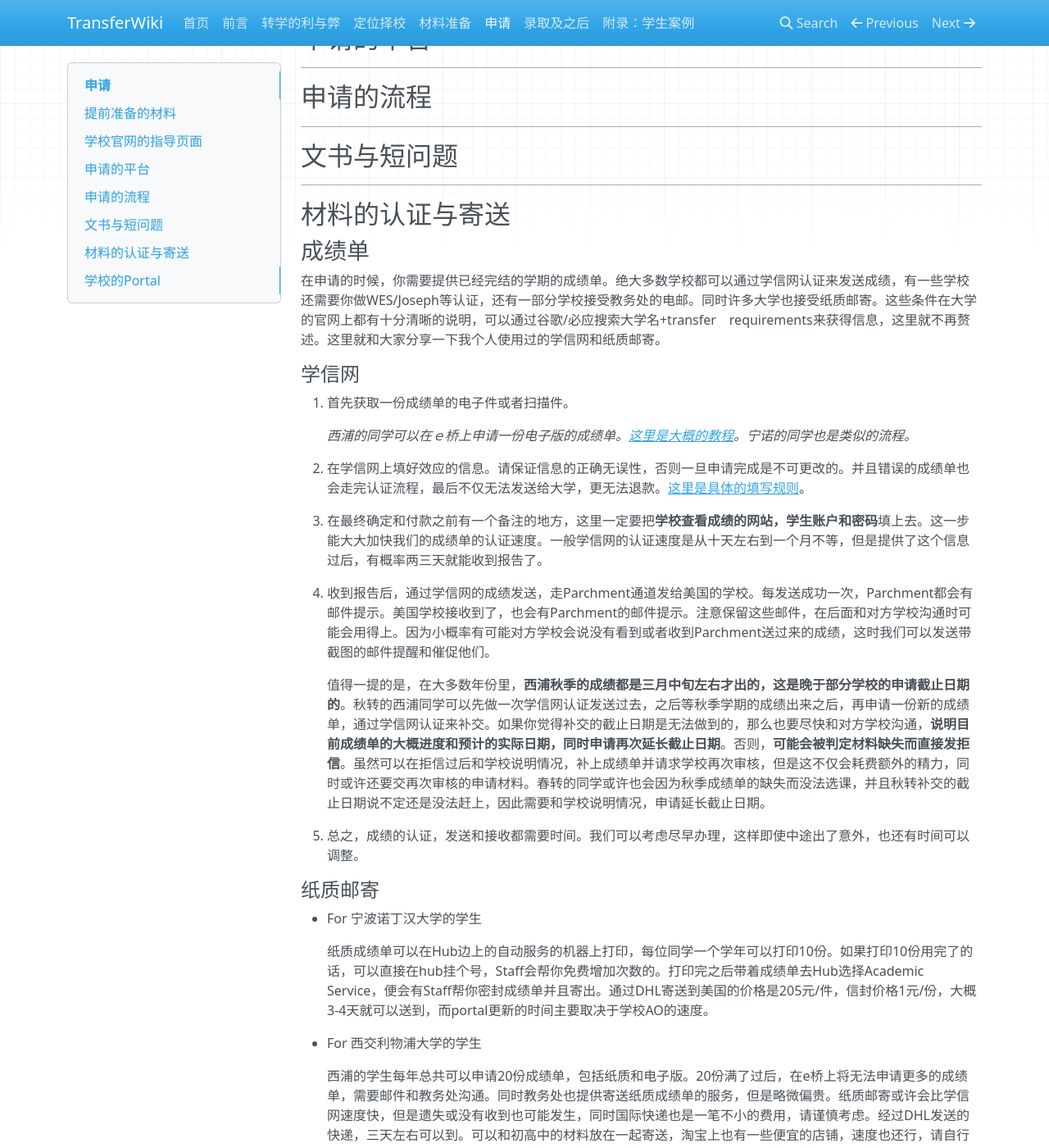
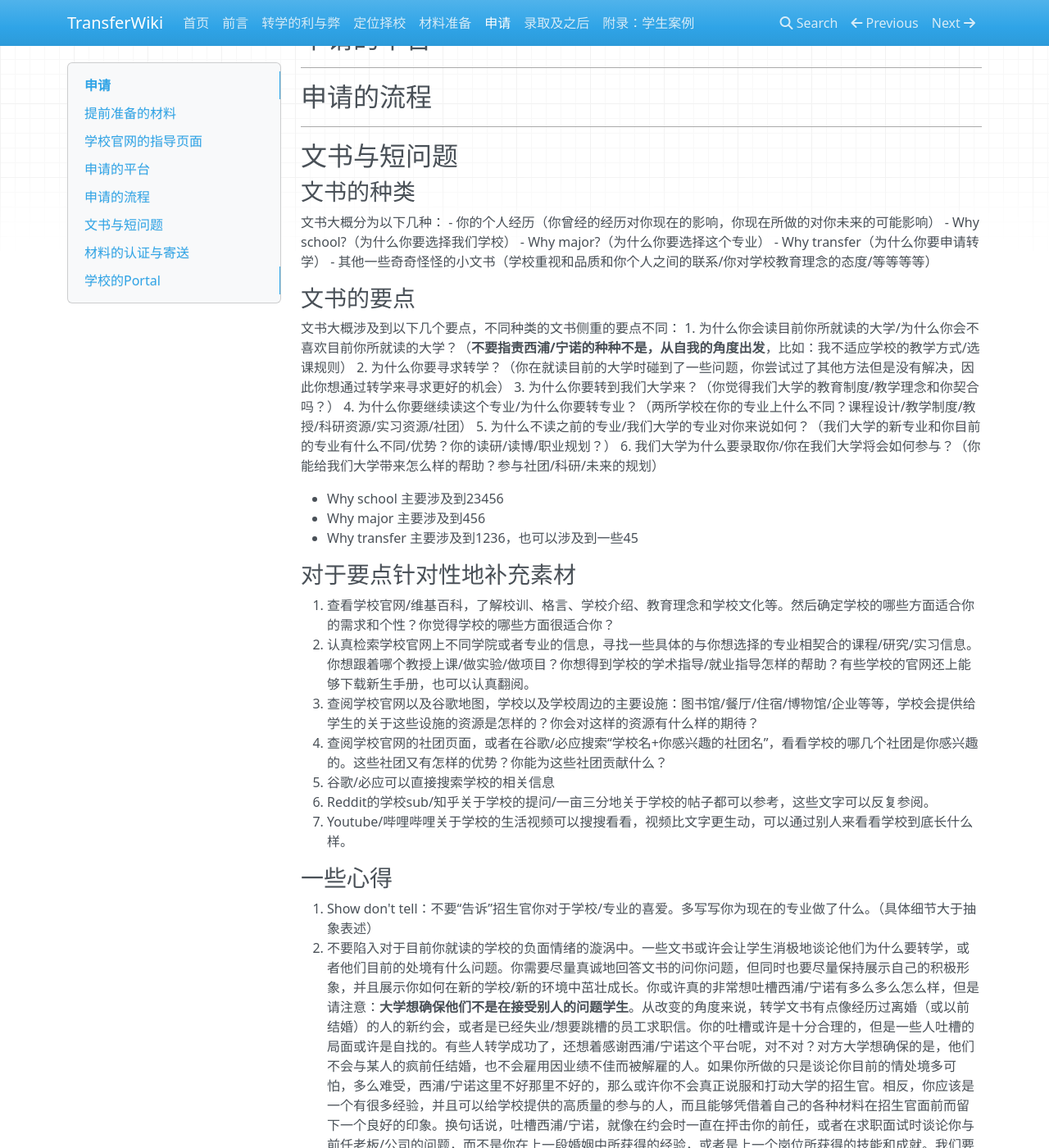
Before and after one commit to SihanXU/TransferWiki, an MkDocs documentation site: the page built from docs/apply.md, in a window 1280 px wide and 1400 px high, scrolled down 695 px. Shown: the whole window at 82% size. Built offline with MkDocs 1.6.1, drawn with Linux system fonts in a browser that asks for light colours; nearby versions of some CDN libraries; some of the changed text lies outside the part shown.

Commit message:
Update apply.md

```diff
--- a/docs/apply.md
+++ b/docs/apply.md
@@ -6,7 +6,7 @@
 
 ### 用于写文书的素材
 
-在写文书之前，我们建议你先准备好一份通用的文书素材。里面可以包括但不限于：过去的经历，学习成绩，学习计划和未来的理想。有一份通用的文书素材可以在很大程度上提高写文书的效率。
+在写文书之前，我们建议你先准备好一份通用的文书素材。里面可以包括但不限于：过去的经历，学习成绩，学习计划和未来的理想。有一份通用的文书素材可以在很大程度上提高写文书的效率。具体我们在下面详细会说。
 
 不同学校的文书题目具体是不同的，官网上也可以找到。有些学校不要文书。如果你签约了中介，那么可以多和文书老师交流。比如自己先写一版，之后请老师给上批注和修改意见。如果你不打算请中介，也可以找兼职网站上的英语专业的人来修改。比如外国网站[Fiverr](https://www.fiverr.com/)上就有许多有资质的native speaker。这么做优点是有
 
@@ -35,8 +35,41 @@
 ***
 
 ## 文书与短问题
+### 文书的种类
 
-***
+文书大概分为以下几种：
+- 你的个人经历（你曾经的经历对你现在的影响，你现在所做的对你未来的可能影响）
+- Why school?（为什么你要选择我们学校）
+- Why major?（为什么你要选择这个专业）
+- Why transfer（为什么你要申请转学）
+- 其他一些奇奇怪怪的小文书（学校重视和品质和你个人之间的联系/你对学校教育理念的态度/等等等等）
+
+### 文书的要点
+文书大概涉及到以下几个要点，不同种类的文书侧重的要点不同：
+1. 为什么你会读目前你所就读的大学/为什么你会不喜欢目前你所就读的大学？（**不要指责西浦/宁诺的种种不是，从自我的角度出发**，比如：我不适应学校的教学方式/选课规则）
+2. 为什么你要寻求转学？（你在就读目前的大学时碰到了一些问题，你尝试过了其他方法但是没有解决，因此你想通过转学来寻求更好的机会）
+3. 为什么你要转到我们大学来？（你觉得我们大学的教育制度/教学理念和你契合吗？）
+4. 为什么你要继续读这个专业/为什么你要转专业？（两所学校在你的专业上什么不同？课程设计/教学制度/教授/科研资源/实习资源/社团）
+5. 为什么不读之前的专业/我们大学的专业对你来说如何？（我们大学的新专业和你目前的专业有什么不同/优势？你的读研/读博/职业规划？）
+6. 我们大学为什么要录取你/你在我们大学将会如何参与？（你能给我们大学带来怎么样的帮助？参与社团/科研/未来的规划）
+
+- Why school 主要涉及到23456
+- Why major 主要涉及到456
+- Why transfer 主要涉及到1236，也可以涉及到一些45
+
+### 对于要点针对性地补充素材
+
+1. 查看学校官网/维基百科，了解校训、格言、学校介绍、教育理念和学校文化等。然后确定学校的哪些方面适合你的需求和个性？你觉得学校的哪些方面很适合你？
+2. 认真检索学校官网上不同学院或者专业的信息，寻找一些具体的与你想选择的专业相契合的课程/研究/实习信息。你想跟着哪个教授上课/做实验/做项目？你想得到学校的学术指导/就业指导怎样的帮助？有些学校的官网还上能够下载新生手册，也可以认真翻阅。
+3. 查阅学校官网以及谷歌地图，学校以及学校周边的主要设施：图书馆/餐厅/住宿/博物馆/企业等等，学校会提供给学生的关于这些设施的资源是怎样的？你会对这样的资源有什么样的期待？
+4. 查阅学校官网的社团页面，或者在谷歌/必应搜索“学校名+你感兴趣的社团名”，看看学校的哪几个社团是你感兴趣的。这些社团又有怎样的优势？你能为这些社团贡献什么？
+5. 谷歌/必应可以直接搜索学校的相关信息
+6. Reddit的学校sub/知乎关于学校的提问/一亩三分地关于学校的帖子都可以参考，这些文字可以反复参阅。
+7. Youtube/哔哩哔哩关于学校的生活视频可以搜搜看看，视频比文字更生动，可以通过别人来看看学校到底长什么样。
+
+### 一些心得
+1. Show don't tell：不要“告诉”招生官你对于学校/专业的喜爱。多写写你为现在的专业做了什么。（具体细节大于抽象表述）
+2. 不要陷入对于目前你就读的学校的负面情绪的漩涡中。一些文书或许会让学生消极地谈论他们为什么要转学，或者他们目前的处境有什么问题。你需要尽量真诚地回答文书的问你问题，但同时也要尽量保持展示自己的积极形象，并且展示你如何在新的学校/新的环境中茁壮成长。你或许真的非常想吐槽西浦/宁诺有多么多么怎么样，但是请注意：**大学想确保他们不是在接受别人的问题学生**。从改变的角度来说，转学文书有点像经历过离婚（或以前结婚）的人的新约会，或者是已经失业/想要跳槽的员工求职信。你的吐槽或许是十分合理的，但是一些人吐槽的局面或许是自找的。有些人转学成功了，还想着感谢西浦/宁诺这个平台呢，对不对？对方大学想确保的是，他们不会与某人的疯前任结婚，也不会雇用因业绩不佳而被解雇的人。如果你所做的只是谈论你目前的情处境多可怕，多么难受，西浦/宁诺这里不好那里不好的，那么或许你不会真正说服和打动大学的招生官。相反，你应该是一个有很多经验，并且可以给学校提供的高质量的参与的人，而且能够凭借着自己的各种材料在招生官面前而留下一个良好的印象。换句话说，吐槽西浦/宁诺，就像在约会时一直在抨击你的前任，或者在求职面试时谈论你与前任老板/公司的问题，而不是你在上一段婚姻中所获得的经验，或者是上一个岗位所获得的技能和成就。我们要尽力做到的，就是保持积极的态度，谈论新学校如何更适合我们，在那里我们将如何好好适应，以及我们能学校提供些什么。总之，更多地关注未来，而不是失落地沉浸与过去。
 
 ## 材料的认证与寄送
 
```
